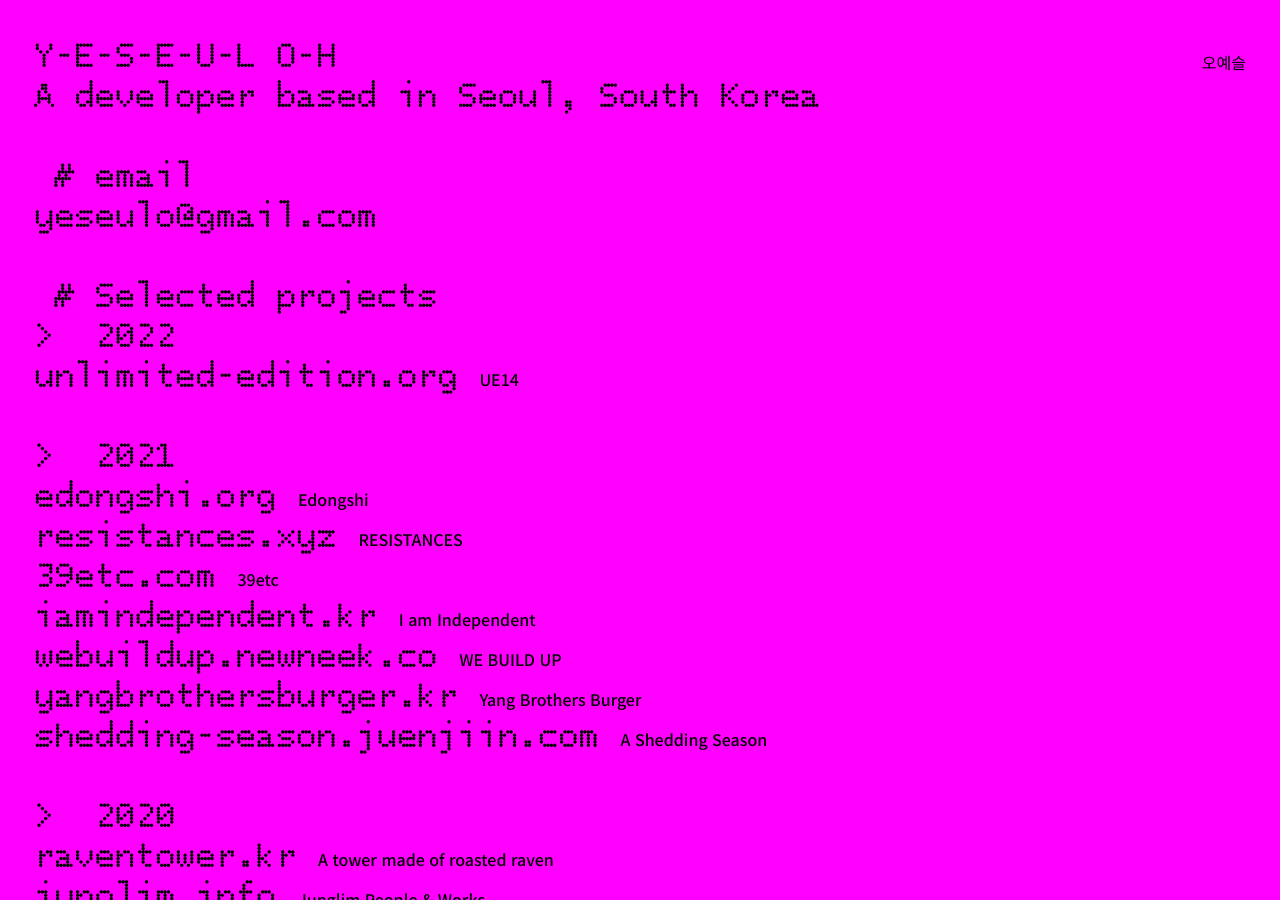
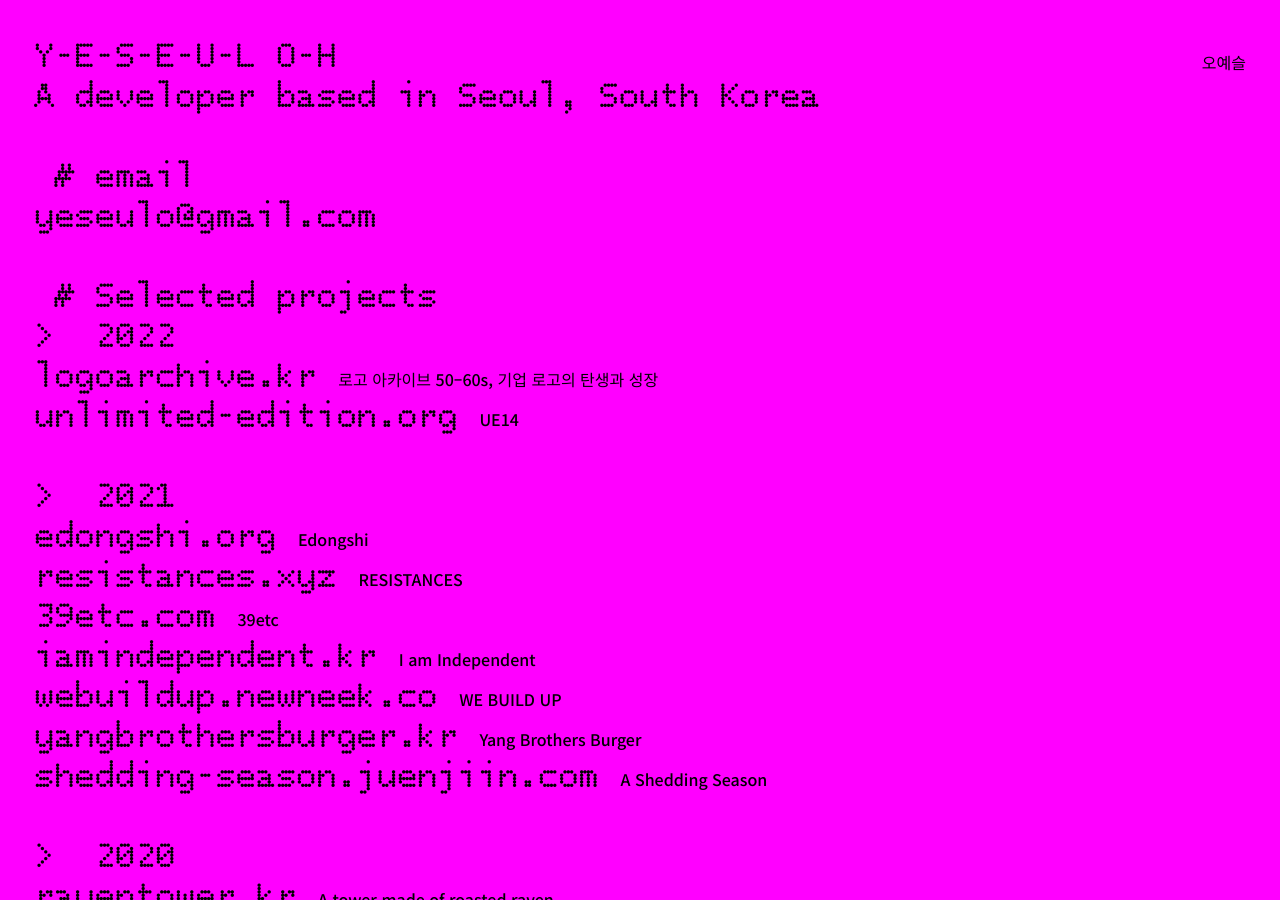
Before and after one commit to yeseulo/yeseulo.github.io, a Jekyll site: the page built from index.md, in a window 1280 px wide and 900 px high. Built offline with Jekyll 4.4.1, drawn with Linux system fonts in a browser that asks for light colours.

Commit message:
Update projects

```diff
--- a/index.md
+++ b/index.md
@@ -7,6 +7,7 @@ image: assets/og-image.png
 ## &nbsp;# Selected projects
 
 ### >&nbsp;&nbsp;2022
+- [logoarchive.kr](https://logoarchive.kr/){: target="_blank"}**로고 아카이브 50–60s, 기업 로고의 탄생과 성장**
 - [unlimited-edition.org](https://unlimited-edition.org/){: target="_blank"}**UE14**
 
 ### >&nbsp;&nbsp;2021
```
